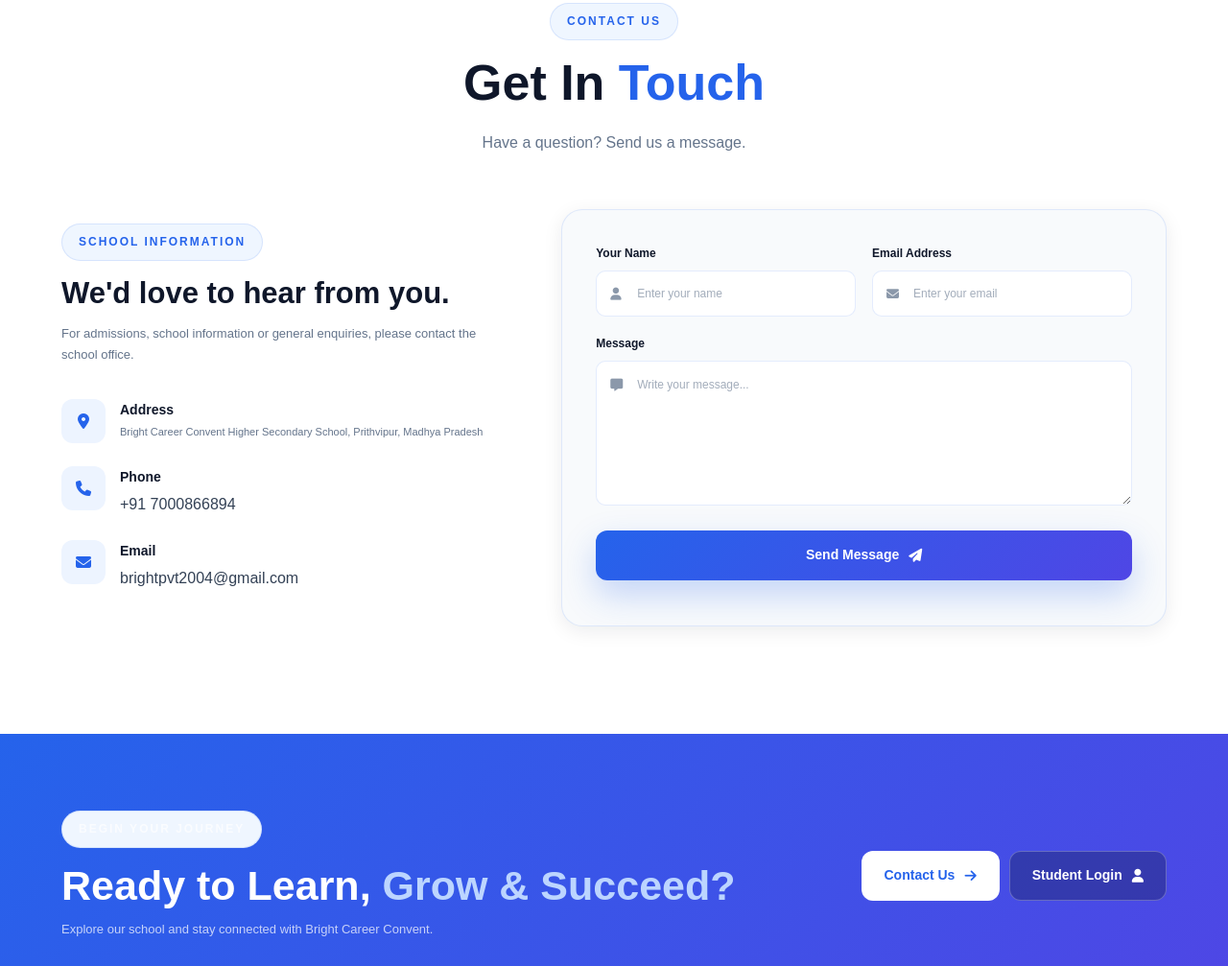
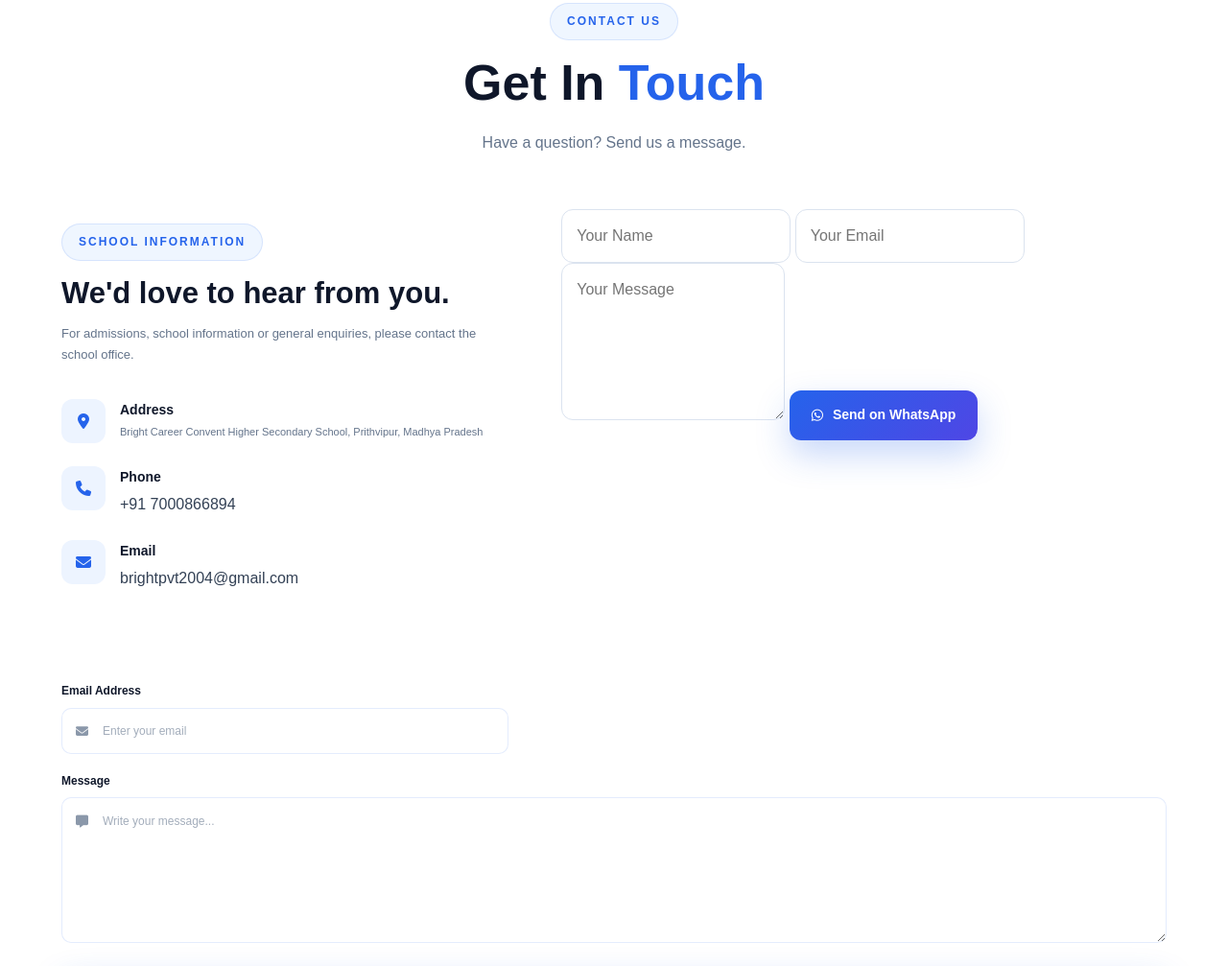
Before and after one commit to vivanshg419-arch/Bright-career-convent-school-, a website: page index.html in a window 1280 px wide. Shown: the part 7941-8948 px from the top of the page at 96% size. Drawn offline with Linux system fonts and the light colour scheme.

Commit message:
Update index.html

```diff
--- a/index.html
+++ b/index.html
@@ -2219,42 +2219,35 @@
 
                     <!-- Contact Form -->
 
-                    <div class="contact-form-container">
-
-                        <form
-                            id="contactForm"
-                            class="contact-form"
-                        >
-
-
-                            <div class="form-row">
-
-
-                                <div class="form-group">
-
-                                    <label for="contactName">
-                                        Your Name
-                                    </label>
-
-
-                                    <div class="input-wrapper">
-
-                                        <i class="fas fa-user"></i>
+                   <form id="whatsappForm">
 
     <input
         type="text"
-                                            id="contactName"
-                                            name="name"
-                                            placeholder="Enter your name"
+        id="visitorName"
+        placeholder="Your Name"
         required
     >
 
-                                    </div>
-
-                                </div>
-
-
-
+    <input
+        type="email"
+        id="visitorEmail"
+        placeholder="Your Email"
+        required
+    >
+
+    <textarea
+        id="visitorMessage"
+        placeholder="Your Message"
+        rows="5"
+        required
+    ></textarea>
+
+    <button type="submit" class="btn btn-primary">
+        <i class="fab fa-whatsapp"></i>
+        Send on WhatsApp
+    </button>
+
+</form>
                                 <div class="form-group">
 
                                     <label for="contactEmail">
```
Lines whose indentation alone changed are shown as unchanged.
